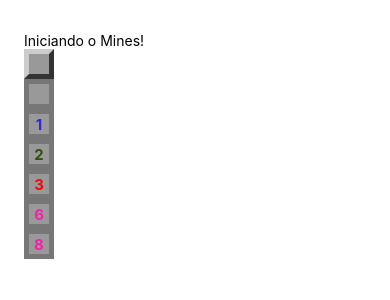
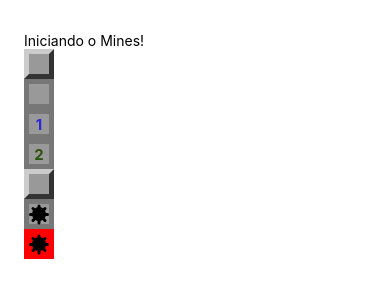
Before and after one commit to heitorado/react_mines, a React Native app: screen / in a window 390 px wide. Shown: the top 300 px of the page. Built offline with nearby package versions, Linux system fonts and the light colour scheme; what react-native would draw is missing.

Commit message:
Add Mine component

```diff
--- a/App.js
+++ b/App.js
@@ -39,9 +39,9 @@
                 <Field opened/>
                 <Field opened nearMines={1}/>
                 <Field opened nearMines={2}/>
-                <Field opened nearMines={3}/>
-                <Field opened nearMines={6}/>
-                <Field opened nearMines={8}/>
+                <Field mined/>
+                <Field mined opened/>
+                <Field mined opened exploded/>
               </View>
             </View>
           </ScrollView>
--- a/src/components/Field.js
+++ b/src/components/Field.js
@@ -1,12 +1,14 @@
 import React from 'react';
 import { View, StyleSheet, Text } from 'react-native'
+import Mine from './Mine'
 import params from '../params'
 
 export default props => {
-  const { mined, opened, nearMines } = props
+  const { mined, opened, nearMines, exploded } = props
 
   const styleField = [styles.field]
   if(opened) styleField.push(styles.opened)
+  if(exploded) styleField.push(styles.exploded)
   if(styleField.length === 1) styleField.push(styles.regular)
 
   let color = null
@@ -23,6 +25,8 @@
         <Text style={[styles.label, { color }]}>
           {nearMines}
         </Text> : false}
+
+      {mined && opened ? <Mine/> : false}
     </View>
   )
 }
@@ -52,5 +56,10 @@
   label: {
     fontWeight: 'bold',
     fontSize: params.fontSize,
+  },
+
+  exploded: {
+    backgroundColor: 'red',
+    borderColor: 'red'
   }
 })
--- /dev/null
+++ b/src/components/Mine.js
@@ -0,0 +1,38 @@
+import React from 'react'
+import { View, StyleSheet } from 'react-native'
+
+export default props => {
+  return (
+    <View style={styles.container}>
+      <View style={styles.coreMine}/>
+      <View style={styles.line}/>
+      <View style={[styles.line, { transform: [{ rotate: '45deg' }] }]}/>
+      <View style={[styles.line, { transform: [{ rotate: '90deg' }] }]}/>
+      <View style={[styles.line, { transform: [{ rotate: '135deg' }] }]}/>
+    </View>
+  )
+}
+
+const styles = StyleSheet.create({
+  container: {
+    alignItems: 'center',
+    justifyContent: 'center',
+  },
+
+  coreMine: {
+    height: 14,
+    width: 14,
+    borderRadius: 10,
+    backgroundColor: 'black',
+    alignItems: 'center',
+    justifyContent: 'center',
+  },
+
+  line: {
+    position: 'absolute',
+    height: 3,
+    width: 20,
+    borderRadius: 3,
+    backgroundColor: 'black',
+  }
+})
```
